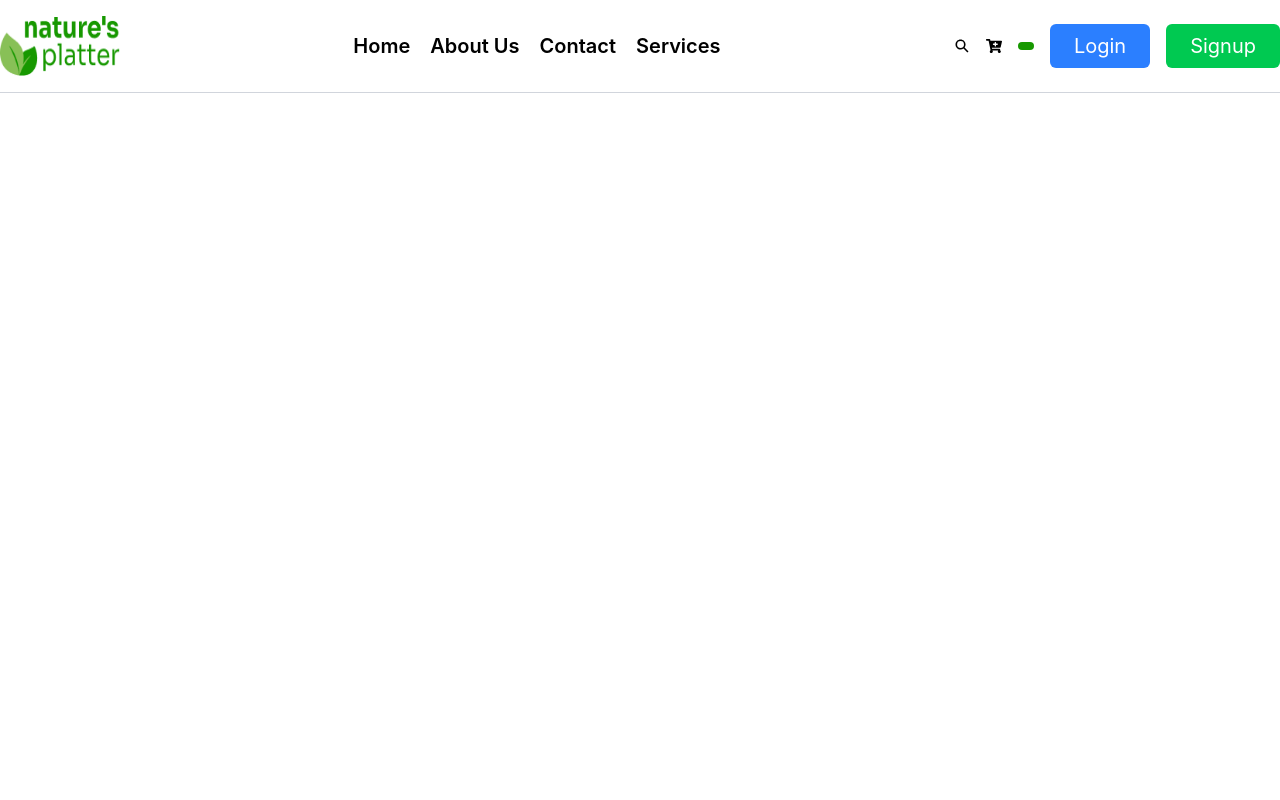
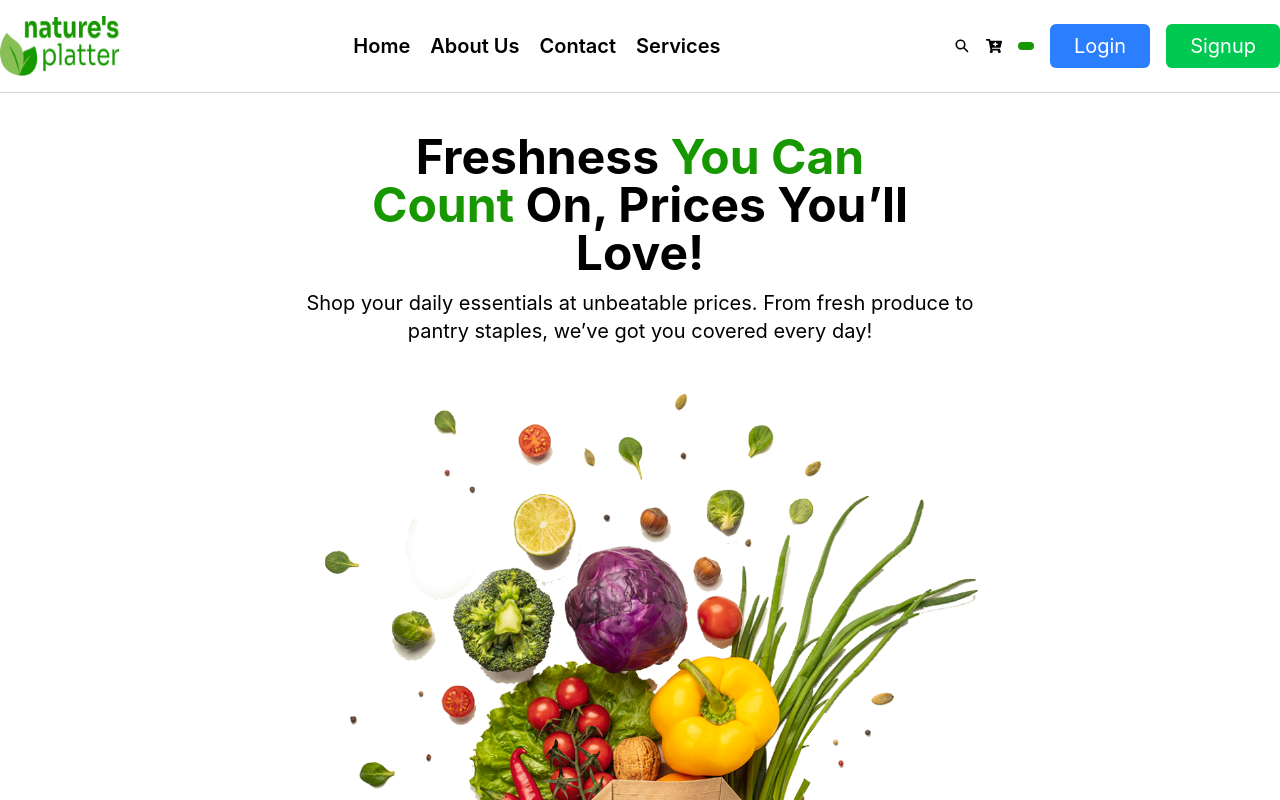
Before and after one commit to swarnabuilds/Natures_platters, a React (Vite) app: page / in a window 1280 px wide. Shown: the top 800 px of the page. Built offline with nearby package versions, Linux system fonts and the light colour scheme.

Commit message:
banner done

```diff
--- /dev/null
+++ b/src/components/Banner/Banner.tsx
@@ -0,0 +1,21 @@
+
+import bannerImg from '../../assets/img/Hero Section 1.png'
+const Banner = () => {
+    return (
+        <div className="text-center mb-9">
+            <div className="max-w-2xl mx-auto py-10">
+                <h2 className="text-5xl font-bold text-center mb-2">
+                Freshness <span className="text-[#179800]">You Can <br></br> Count</span> On,
+                Prices You’ll Love!
+                </h2>
+                <p className="text-center text-xl mt-3">
+                Shop your daily essentials at unbeatable prices. From fresh produce to
+                pantry staples, we’ve got you covered every day!
+                </p>
+            </div>
+            <img src={bannerImg} alt="Banner" className="mx-auto max-w-[800px] md:max-h-[550px]" />
+        </div>
+    );
+};
+
+export default Banner;
--- a/src/main.tsx
+++ b/src/main.tsx
@@ -2,9 +2,11 @@ import { StrictMode } from 'react'
 import { createRoot } from 'react-dom/client'
 import './index.css'
 import Navbar from './Navbar'
+import Banner from './components/Banner/Banner'
 
 createRoot(document.getElementById('root')!).render(
   <StrictMode>
     <Navbar></Navbar>
+    <Banner></Banner>
   </StrictMode>,
 )
```
